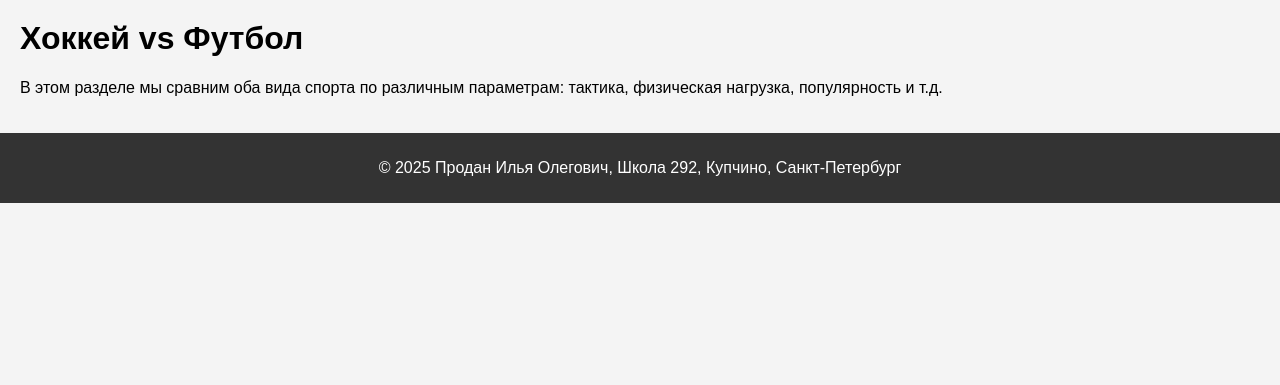
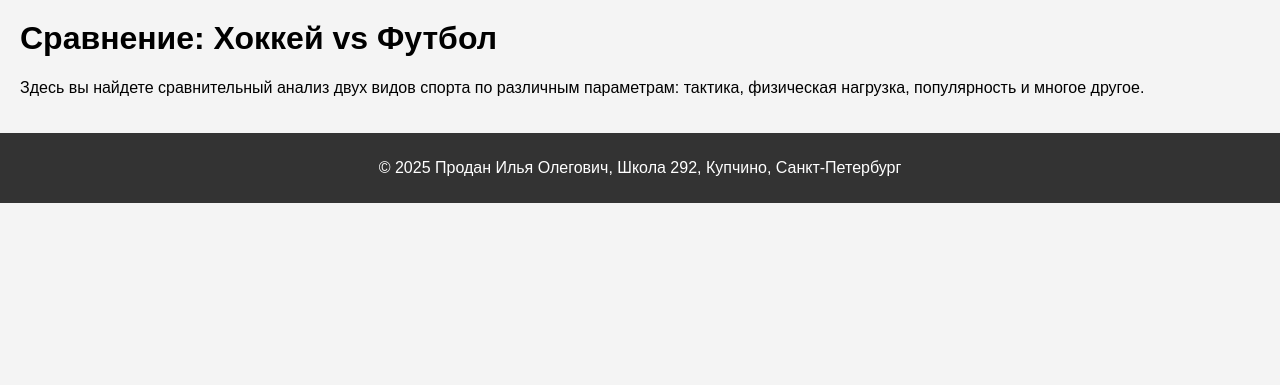
Before and after one commit to TUTBOROMA/hockey-vs-football, a Flask app: template templates/compare.html in a window 1280 px wide. Shown: the part 415-800 px from the top of the page. Run offline with Flask 3, Linux system fonts and the light colour scheme; the template is opened without the code that fills it, so the values that code supplies are empty.

Commit message:
Initial commit: готовый сайт 'Хоккей vs Футбол'

```diff
--- a/app.py
+++ b/app.py
@@ -3,13 +3,30 @@ from datetime import datetime
 
 app = Flask(__name__)
 
+# Контекстный процессор для передачи переменной now во все шаблоны
 @app.context_processor
 def inject_now():
-    return {'now': datetime.utcnow()}
+    return {'now': datetime.now()}
 
+# Главная страница
 @app.route("/")
 def home():
-    return render_template("index.html")
+    return render_template("index.html", title="Главная")
+
+# Страница о хоккее
+@app.route("/hockey")
+def hockey():
+    return render_template("hockey.html", title="Хоккей")
+
+# Страница о футболе
+@app.route("/football")
+def football():
+    return render_template("football.html", title="Футбол")
+
+# Страница сравнения
+@app.route("/compare")
+def compare():
+    return render_template("compare.html", title="Сравнение")
 
 if __name__ == "__main__":
     app.run(debug=True)
--- a/static/js/script.js
+++ b/static/js/script.js
@@ -1,4 +1,3 @@
-// Пример простого скрипта
 document.addEventListener("DOMContentLoaded", function() {
     console.log("Сайт 'Хоккей vs Футбол' загружен и работает!");
 });
--- a/templates/compare.html
+++ b/templates/compare.html
@@ -1,6 +1,6 @@
 {% extends "base.html" %}
 {% block content %}
-<h1>Хоккей vs Футбол</h1>
-<p>В этом разделе мы сравним оба вида спорта по различным параметрам: тактика, физическая нагрузка, популярность и т.д.</p>
-<!-- Здесь можно вставить интерактивные элементы, таблицы и инфографику -->
+<h1>Сравнение: Хоккей vs Футбол</h1>
+<p>Здесь вы найдете сравнительный анализ двух видов спорта по различным параметрам: тактика, физическая нагрузка, популярность и многое другое.</p>
+<!-- Можно добавить инфографику, таблицы и интерактивные элементы -->
 {% endblock %}
--- a/templates/football.html
+++ b/templates/football.html
@@ -1,6 +1,6 @@
 {% extends "base.html" %}
 {% block content %}
 <h1>Футбол</h1>
-<p>Здесь будет информация о футболе: история, правила, знаменитые клубы и игроки, результаты матчей.</p>
-<!-- Добавь дополнительные разделы, инфографику, таблицы -->
+<p>Здесь будет информация о футболе: история, правила, знаменитые клубы, игроки, результаты матчей и другие сведения.</p>
+<!-- Дополнительные разделы, инфографика и таблицы можно добавить по необходимости -->
 {% endblock %}
--- a/templates/hockey.html
+++ b/templates/hockey.html
@@ -2,5 +2,5 @@
 {% block content %}
 <h1>Хоккей</h1>
 <p>Здесь будет информация о хоккее: история, правила, известные игроки, статистика и интересные факты.</p>
-<!-- Добавь дополнительные разделы, фото и видео -->
+<!-- Добавьте дополнительные разделы, фото и видео по необходимости -->
 {% endblock %}
--- a/templates/index.html
+++ b/templates/index.html
@@ -1,5 +1,5 @@
 {% extends "base.html" %}
 {% block content %}
 <h1>Добро пожаловать на сайт "Хоккей vs Футбол"</h1>
-<p>На этом сайте ты найдёшь информацию об истории, правилах и знаменитых спортсменах двух самых популярных видов спорта.</p>
+<p>На этом сайте вы найдете информацию об истории, правилах и знаменитых спортсменах двух самых популярных видов спорта.</p>
 {% endblock %}
```
